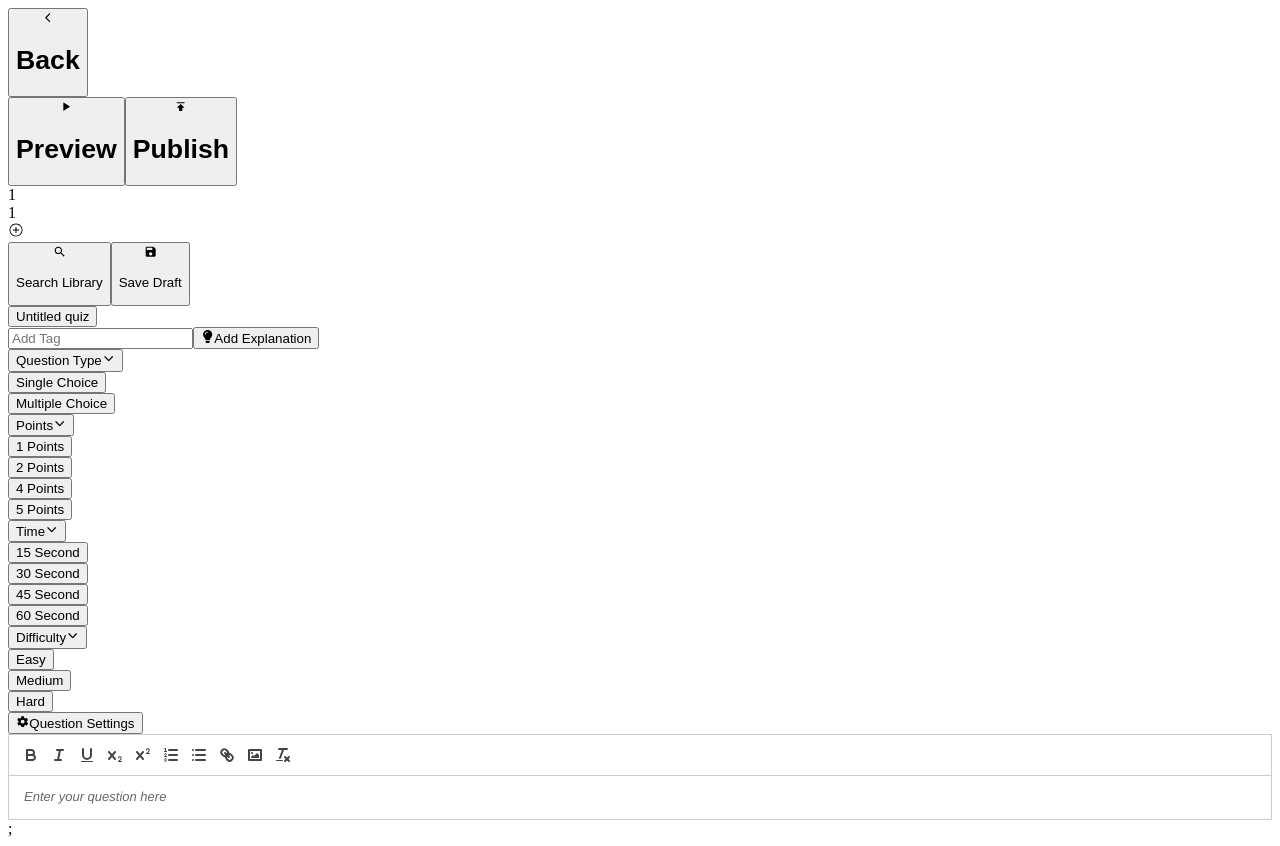
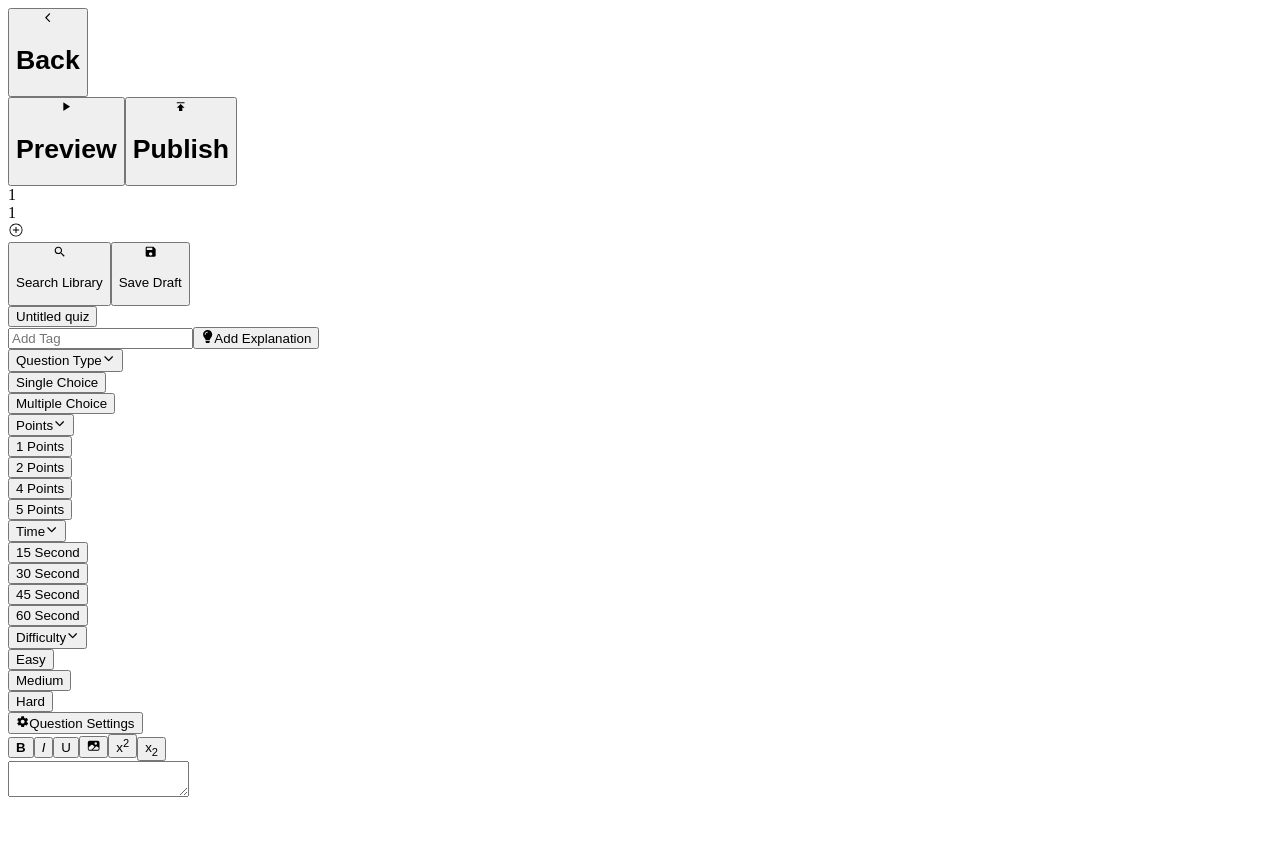
Before and after one commit to sahsisunny/quizard, a Next.js app: page / in a window 1280 px wide. After the commit the page ends 809 px from the top, so only its background shows below. Built offline with nearby package versions, Linux system fonts and the light colour scheme.

Commit message:
refactor: removed quill library and added custom tool for format text

```diff
--- a/package.json
+++ b/package.json
@@ -6,14 +6,14 @@
     "dev": "next dev",
     "build": "next build",
     "start": "next start",
-    "lint": "next lint"
+    "lint": "next lint",
+    "lint:fix": "next lint --fix"
   },
   "dependencies": {
     "next": "14.1.0",
     "react": "^18",
     "react-dom": "^18",
-    "react-icons": "^5.0.1",
-    "react-quill": "^2.0.0"
+    "react-icons": "^5.0.1"
   },
   "devDependencies": {
     "@types/node": "^20",
--- a/src/components/ModelComponent.tsx
+++ b/src/components/ModelComponent.tsx
@@ -12,20 +12,17 @@ const ModelComponent: React.FC<ModelComponentProps> = ({ title, children, onClos
 
   const handleClickOutside = (event: MouseEvent) => {
     if (modalRef.current && !modalRef.current.contains(event.target as Node)) {
-      onClose();
+        onClose();
     }
-  };
+};
 
-  const handleClose = () => {
-    onClose();
-  };
+useEffect(() => {
+    document.addEventListener('mousedown', handleClickOutside);
 
-  useEffect(() => {
-    document.addEventListener("mousedown", handleClickOutside);
     return () => {
-      document.removeEventListener("mousedown", handleClickOutside);
+        document.removeEventListener('mousedown', handleClickOutside);
     };
-  }, []);
+}, [onClose]);
 
   return (
     <div className="fixed top-0 left-0 w-full h-full flex justify-center items-center bg-gray-500 bg-opacity-50">
@@ -33,7 +30,7 @@ const ModelComponent: React.FC<ModelComponentProps> = ({ title, children, onClos
         <div className="flex justify-between items-center mb-4">
           <h2 className="text-lg font-semibold">{title}</h2>
           <button
-            onClick={handleClose}
+            onClick={onClose}
             className="text-gray-500 hover:text-gray-700"
           >
             <IoClose size={24} />
--- a/src/components/QuestionSection/QuestionArea/TextEditor.tsx
+++ b/src/components/QuestionSection/QuestionArea/TextEditor.tsx
@@ -1,42 +1,78 @@
 import React, { useState } from "react";
 import { IoImage } from "react-icons/io5";
-import ReactQuill from "react-quill";
-import "react-quill/dist/quill.snow.css";
 
-interface TextEditorProps {
-  placeholder: string;
-}
+const TextEditor: React.FC = () => {
+  const [text, setText] = useState(""); // State to hold the text
+  const [selectedText, setSelectedText] = useState(""); // State to hold the selected text
 
-const TextEditor = ({ placeholder }: TextEditorProps) => {
-  const [value, setValue] = useState("");
+  // Function to handle formatting buttons
+  const handleFormat = (format: string) => {
+    const formattedText = applyFormat(text, format);
+    setText(formattedText.props.children);
+  };
 
-  const modules = {
-    toolbar: [
-      [
-        "bold",
-        "italic",
-        "underline",
-        { script: "sub" },
-        { script: "super" },
-        { list: "ordered" },
-        { list: "bullet" },
-        "link",
-        "image",
-        "clean",
-      ],
-    ],
+  // Function to apply formatting to selected text
+  const applyFormat = (text: string, format: string): JSX.Element => {
+    const startPos = text.indexOf(selectedText);
+    const endPos = startPos + selectedText.length;
+    switch (format) {
+      case "bold":
+        return (
+          <>
+            {text.slice(0, startPos)}
+            <strong>
+              <i>{selectedText}</i>
+            </strong>
+            {text.slice(endPos)}
+          </>
+        );
+      case "italic":
+        return (
+          <>
+            {text.slice(0, startPos)}
+            <i>{selectedText}</i>
+            {text.slice(endPos)}
+          </>
+        );
+      // Add more cases for other formatting options as needed
+      default:
+        return <>{text}</>;
+    }
+  };
+
+  // Function to handle text selection
+  const handleSelection = () => {
+    const selectedText = window.getSelection()?.toString() || "";
+    setSelectedText(selectedText);
   };
 
   return (
-    <div className="rounded-md p-2">
-      <ReactQuill
-        modules={modules}
-        theme="snow"
-        onChange={setValue}
-        className="h-96 bg-white p-2 rounded-md"
-        placeholder={placeholder}
+    <div className="p-4">
+      <div className="flex items-center">
+        <button className="p-2" onClick={() => handleFormat("bold")}>
+          <strong>B</strong>
+        </button>
+        <button className="p-2" onClick={() => handleFormat("italic")}>
+          <i>I</i>
+        </button>
+        <button className="p-2 underline">U</button>
+        <button className="p-2">
+          <IoImage />
+        </button>
+        <button className="p-2">
+          x<sup>2</sup>
+        </button>
+        <button className="p-2">
+          x<sub>2</sub>
+        </button>
+      </div>
+
+      <textarea
+        className="mt-4 p-2 border border-gray-300 rounded-md w-full"
+        onChange={(e) => setText(e.target.value)}
+        onSelect={handleSelection}
+        value={text}
       />
-      ;
     </div>
   );
 };
--- a/src/components/QuestionSection/QuestionSection.tsx
+++ b/src/components/QuestionSection/QuestionSection.tsx
@@ -1,4 +1,4 @@
-'use client';
+"use client";
 import React from "react";
 import QuestionSelectors from "./QuestionSelectors";
 import QuestionTitle from "./QuestionTitle";
@@ -13,7 +13,7 @@ function QuestionSection() {
       />
 
       <QuestionSelectors />
-      <TextEditor placeholder="Enter your question here" />
+      <TextEditor />
     </div>
   );
 }
--- a/src/components/QuestionSection/QuestionSelectors.tsx
+++ b/src/components/QuestionSection/QuestionSelectors.tsx
@@ -49,17 +49,13 @@ function QuestionSelectors() {
       </div>
 
       {showModal && (
-        <ModelComponent
-          title="Question Settings"
-          children={
-            <div className="flex flex-wrap justify-around items-center gap-2">
-              <Selector options={questionPoints} name="Points" />
-              <Selector options={questionTime} name="Time" />
-              <Selector options={questionDifficulty} name="Difficulty" />
-            </div>
-          }
-          onClose={onClickClose}
-        />
+        <ModelComponent title="Question Settings" onClose={onClickClose}>
+          <div className="flex flex-wrap justify-around items-center gap-2">
+            <Selector options={questionPoints} name="Points" />
+            <Selector options={questionTime} name="Time" />
+            <Selector options={questionDifficulty} name="Difficulty" />
+          </div>
+        </ModelComponent>
       )}
     </div>
   );
```
Also changed, not shown: 1 other file (tests, documents, lock files or other folders).
